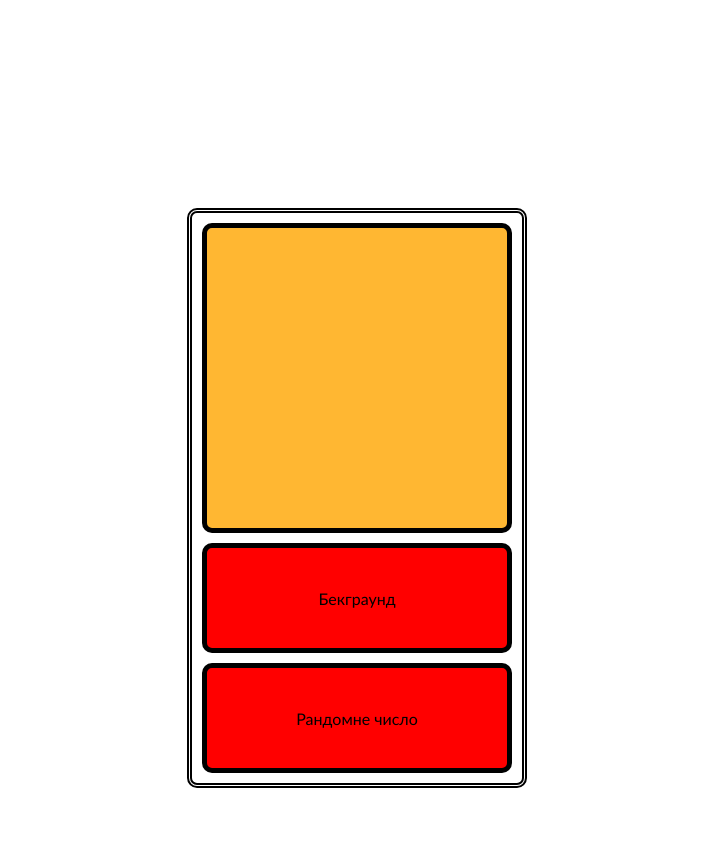
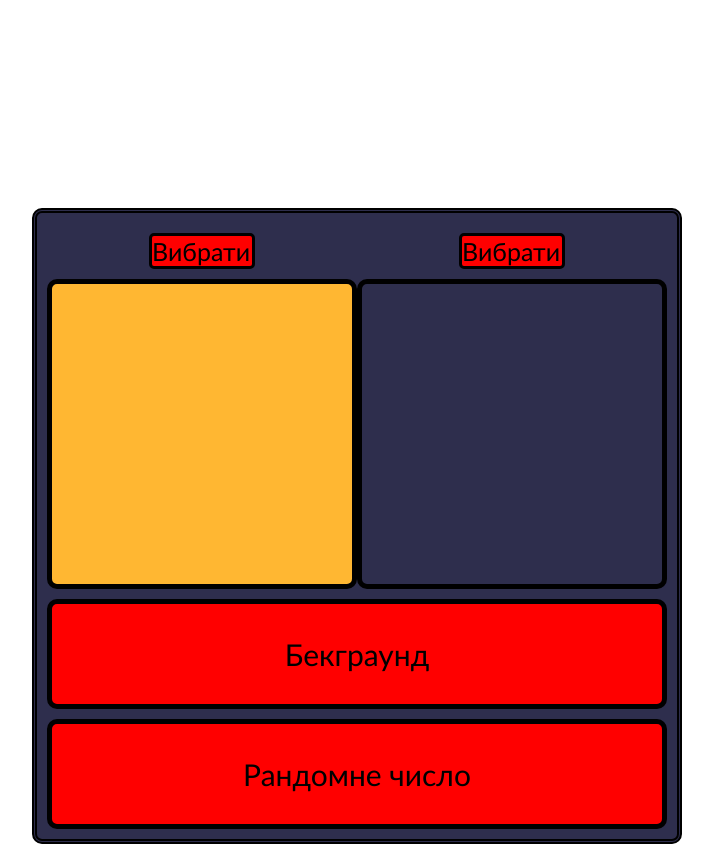
Before and after one commit to Stehnii-Andrew/HW-2.22, a plain HTML site: page index.html in a window 1280 px wide. Both pictures are taken after a click on the element "Бекграунд". Shown: the whole page, without its empty margins (283-996 px from the left). Before the commit the page ends 800 px from the top, so only its background shows below. Drawn offline with Linux system fonts and the light colour scheme.

Commit message:
Complete lvl 3

```diff
--- a/index.html
+++ b/index.html
@@ -8,7 +8,14 @@
 </head>
 <body>
     <div class="container">
-        <div class="main"></div>
+    <div class="head">
+        <div class="select1">Вибрати</div>
+        <div class="select2">Вибрати</div>
+    </div>
+        <div class="block">
+            <div class="main first_main"></div>
+            <div class="main second_main"></div>
+        </div>
         <div class="button1">Бекграунд</div>
         <div class="button2">Рандомне число</div>
     </div>
--- a/script/main.js
+++ b/script/main.js
@@ -1,11 +1,41 @@
 const main = document.querySelector('.main');
 const button1 = document.querySelector('.button1');
 const button2 = document.querySelector('.button2');
+const select1 = document.querySelector('.select1');
+const select2 = document.querySelector('.select2');
+const firstMain = document.querySelector('.first_main');
+const secondMain = document.querySelector('.second_main');
+
+let firstMainValue = true;
+let secondMainValue = false;
+
+select1.addEventListener('click', (ev) => {
+    firstMainValue = true;
+    secondMainValue = false;
+});
+
+select2.addEventListener('click', (ev) => {
+    firstMainValue = false;
+    secondMainValue = true;
+});
 
 button1.addEventListener('click', (ev) => {
-    main.classList.toggle('background');
+    if (firstMainValue === true) {
+        firstMain.classList.toggle('background');
+    } else if (secondMainValue === true){
+        secondMain.classList.toggle('background');
+    } else {
+
+    };
+
 });
 
 button2.addEventListener('click', (ev) => {
-    main.innerHTML = Math.floor(Math.random() *1000000) + 1;
+    if (firstMainValue === true) {
+        firstMain.innerHTML = Math.floor(Math.random() *1000000) + 1;
+    } else if (secondMainValue === true){
+        secondMain.innerHTML = Math.floor(Math.random() *1000000) + 1;
+    } else {
+
+    };
 });
--- a/style/style.scss
+++ b/style/style.scss
@@ -10,6 +10,48 @@ body{
     border-radius: 10px;
     padding: 10px;
     border: 5px black double;
+    background-color: rgb(46, 46, 77);
+
+    .head {
+        display: flex;
+        justify-content: space-around;
+
+        .select1 {
+            height: 30px;
+            width: 100px;
+            display: flex;
+            text-align: center;
+            font-size: 25px;
+            background-color: red;
+            border-radius: 5px;
+            margin: 10px;
+            border: 3px solid black;
+
+            &:hover {
+                cursor: pointer;
+                background-color: rgb(255, 183, 50);
+            }
+        }
+        .select2 {
+            height: 30px;
+            width: 100px;
+            display: flex;
+            text-align: center;
+            font-size: 25px;
+            background-color: red;
+            border-radius: 5px;
+            margin: 10px;
+            border: 3px solid black;
+
+            &:hover {
+                cursor: pointer;
+                background-color: rgb(255, 183, 50);
+            }
+        }
+    }
+
+    .block {
+        display: flex;
 
         .main {
             display: flex;
@@ -21,19 +63,23 @@ body{
             border-radius: 10px;
             font-size: 30px;
         }
+    }
+
+
     .button1 {
         display: flex;
         justify-content: center;
         align-items: center;
-        width: 300px;
         height: 100px;
         border: 5px black solid;
         margin-top: 10px;
         border-radius: 10px;
         background-color: red;
+        font-size: 30px;
 
         &:hover {
             cursor: pointer;
+            background-color: rgb(255, 183, 50);
         }
 
     }
@@ -41,15 +87,16 @@ body{
         display: flex;
         justify-content: center;
         align-items: center;
-        width: 300px;
         height: 100px;
         border: 5px black solid;
         margin-top: 10px;
         border-radius: 10px;
         background-color: red;
+        font-size: 30px;
 
         &:hover {
             cursor: pointer;
+            background-color: rgb(255, 183, 50);
         }
     }
 
```
Also changed, not shown: style/style.css, 1 other file. Lines whose indentation alone changed are shown as unchanged.
